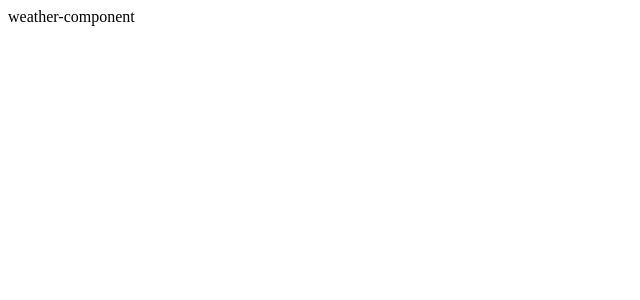
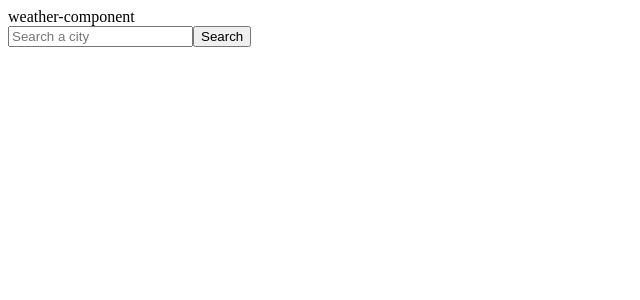
Before and after one commit to gbbrambila/weather-forecast-challenge, a React (Create React App) app: page / in a window 1280 px wide. Shown: the top 300 px of the page, without its empty margins (0-640 px from the left). Built offline with nearby package versions, Linux system fonts and the light colour scheme.

Commit message:
Created SearchBarComponent.js

```diff
--- a/src/components/weather-component/WeatherComponent.js
+++ b/src/components/weather-component/WeatherComponent.js
@@ -1,10 +1,17 @@
 import React, { Component } from 'react'
+import SearchBarComponent from './search-bar/SearchBarComponent'
 
 class WeatherComponent extends Component {
     render() {
         return(
             <div class="weather-component">
+
                 weather-component
+
+                <SearchBarComponent />
+
+
+
             </div>
         )
     }
--- /dev/null
+++ b/src/components/weather-component/search-bar/SearchBarComponent.js
@@ -0,0 +1,17 @@
+import React, { Component } from 'react'
+
+class SearchBarComponent extends Component {
+    render() {
+        return(
+            <div class="search-bar">
+
+                <input class="search-city" type="text" placeholder="Search a city" />
+
+                <button class="search-button">Search</button>
+
+            </div>
+        )
+    }
+}
+
+export default SearchBarComponent;
```
